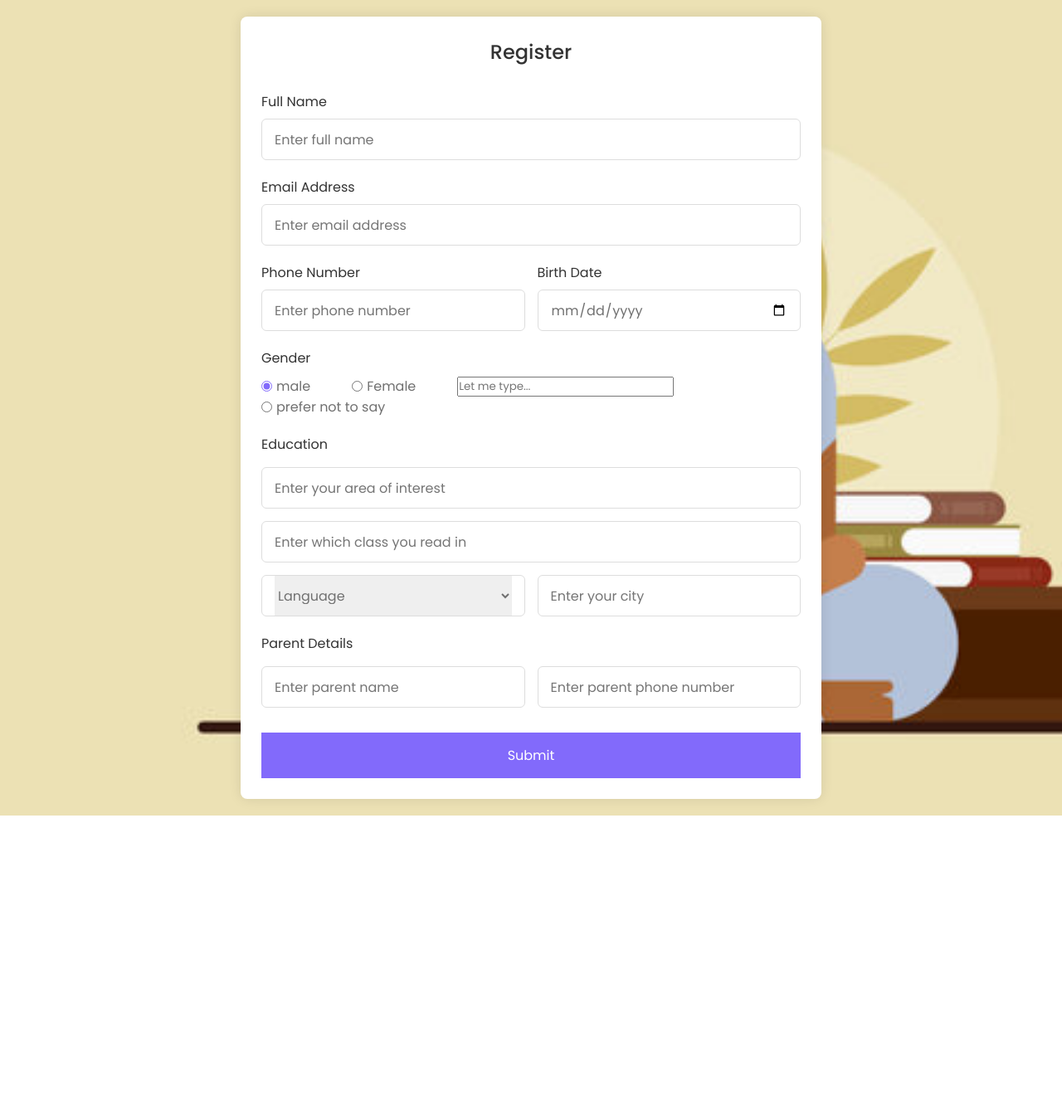
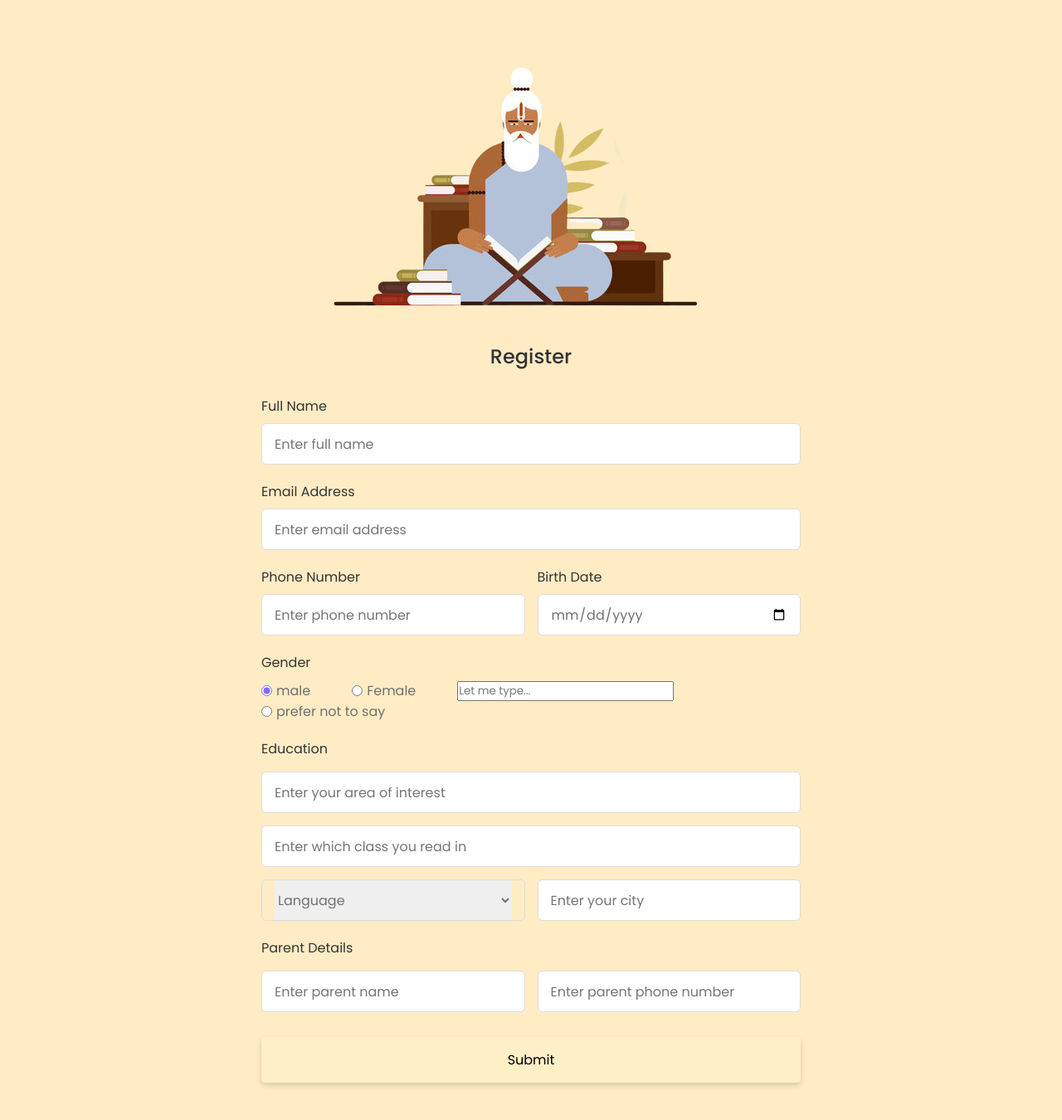
Before and after one commit to Bipasha1005/GuruKul.SIH2023, a PHP site: page /register.html in a window 1280 px wide. Shown: the whole page at 83% size. Before the commit the page ends 983 px from the top, so only its background shows below. Run offline with PHP 8.4, Linux system fonts and the light colour scheme.

Commit message:
Add files via upload

```diff
--- a/login.html
+++ b/login.html
@@ -4,13 +4,15 @@
 <head>
   <meta charset="UTF-8">
   <title>Login</title>
-  <link rel="stylesheet" href="./style.css">
+  <link rel="stylesheet" href="style.css" />
 
 </head>
 
 <body>
   <!-- partial:index.partial.html -->
-  <div id="bg"></div>
+  <div class="lg:max-w-lg lg:w-full md:w-1/2 w-5/6">
+    <img class="object-cover object-center rounded" alt="hero" src="gurukul-img.png">
+</div>
 
   <form>
     <div class="form-field">
--- a/register.html
+++ b/register.html
@@ -13,6 +13,9 @@
 
 <body>
     <section class="container">
+        <div class="lg:max-w-lg lg:w-full md:w-1/2 w-5/6">
+            <img class="object-cover object-center rounded" alt="hero" src="gurukul-img.png">
+        </div>
         <header>Register</header>
         <form action="#" class="form">
             <div class="input-box">
--- a/styl.css
+++ b/styl.css
@@ -8,12 +8,13 @@
 }
 
 body {
+    background-color: #FFECC5;
     min-height: 100vh;
     display: flex;
     align-items: center;
     justify-content: center;
     padding: 20px;
-    background-image: url('bg.jpg');
+    /* background-image: url('gurukul-img.png'); */
     /* position: absolute; */
     left: 30px;
     top: 0;
@@ -26,10 +27,10 @@ body {
     position: relative;
     max-width: 700px;
     width: 100%;
-    background: #fff;
+    background-color: #FFECC5;
     padding: 25px;
     border-radius: 8px;
-    box-shadow: 0 0 15px rgba(0, 0, 0, 0.1);
+    /* box-shadow: 0 0 15px rgba(0, 0, 0, 0.1); */
 }
 
 .container header {
@@ -41,6 +42,7 @@ body {
 
 .container .form {
     margin-top: 30px;
+    background-size: cover;
 }
 
 .form .input-box {
@@ -130,18 +132,31 @@ body {
 .form button {
     height: 55px;
     width: 100%;
-    color: #fff;
+    /* color: #000000; */
     font-size: 1rem;
     font-weight: 400;
     margin-top: 30px;
     border: none;
     cursor: pointer;
     transition: all 0.2s ease;
-    background: rgb(130, 106, 251);
+    background: #FFEFC6;
+    /* border-color: #0000003f; */
+
+    outline: none;
+  /* border: none; */
+  /* cursor: pointer; */
+  display: inline-block;
+  /* margin: 0 auto; */
+  padding: 0.9rem 2.5rem;
+  text-align: center;
+  /* background-color:#FFEFC6; */
+  border-radius: 4px;
+  box-shadow: 0px 3px 6px rgba(0, 0, 0, 0.16);
+  /* font-size: 17px; */
 }
 
 .form button:hover {
-    background: rgb(88, 56, 250);
+    background: #ffe6a6c9;
 }
 
 /*Responsive*/
--- a/style.css
+++ b/style.css
@@ -2,7 +2,7 @@
 
 @import url("https://fonts.googleapis.com/css?family=Lato:400,700");
 #bg {
-  background-image: url('bg.jpg');
+  /* background-image: url('bg.jpg'); */
   position: absolute;
   left: 0;
   top: 0;
@@ -34,6 +34,7 @@ top: 137px; */
 
 
 body {
+  background-color: #FFECC5;
   font-family: 'Lato', sans-serif;
   color: #4A4A4A;
   display: flex;
```
